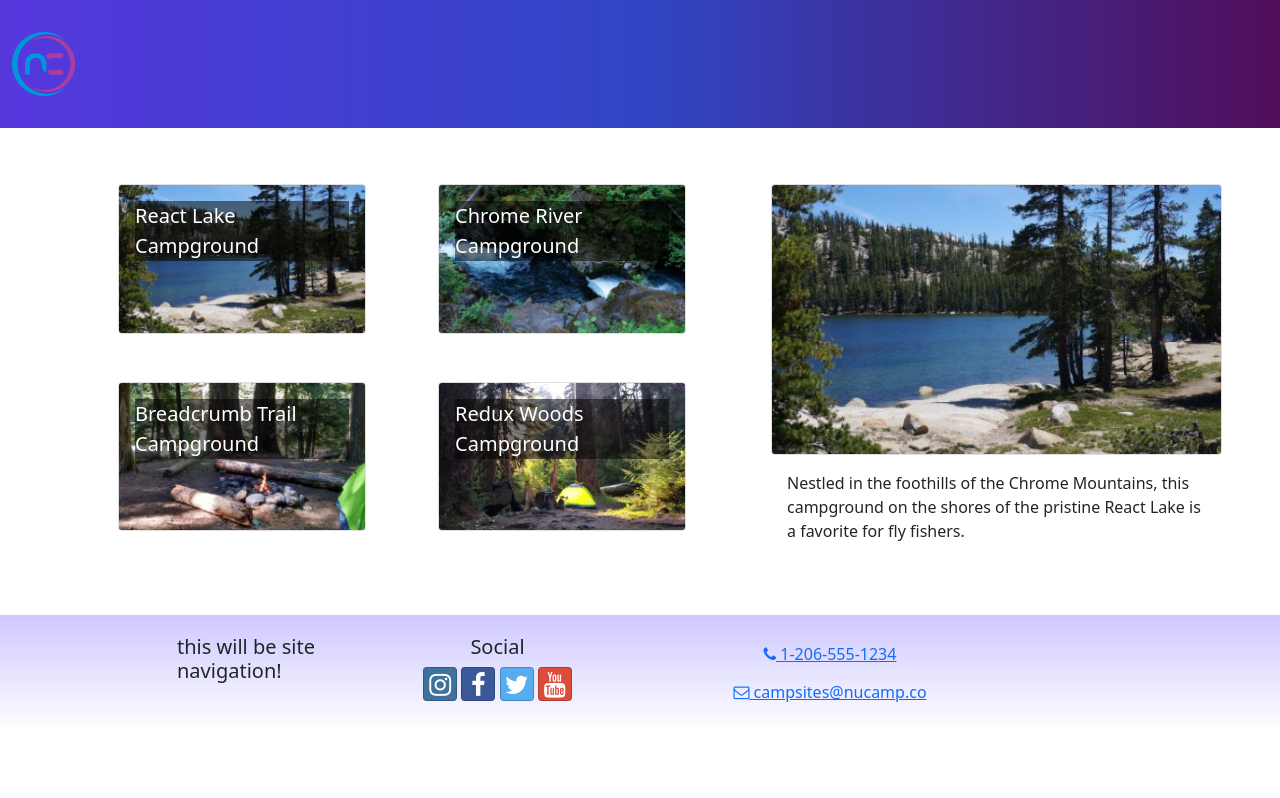
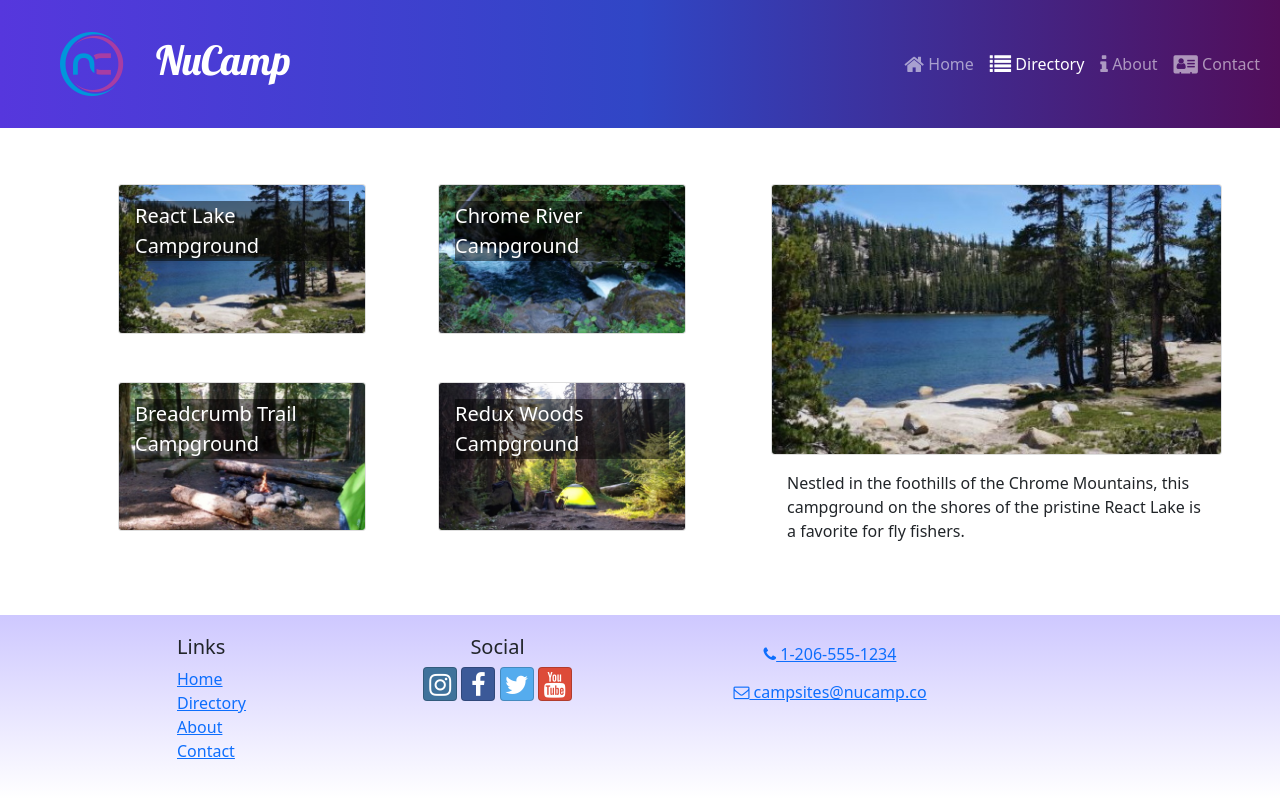
Before and after one commit to rockleejb/nucampsite-react, a React (Create React App) app: page /directory in a window 1280 px wide. Built offline with nearby package versions, Linux system fonts and the light colour scheme.

Commit message:
Header and Footer Links

```diff
--- a/src/components/Footer.js
+++ b/src/components/Footer.js
@@ -1,4 +1,5 @@
 import { Container, Row, Col } from "reactstrap";
+import { Link } from "react-router-dom";
 
 const Footer = () => {
   return (
@@ -6,7 +7,21 @@
       <Container>
         <Row>
           <Col xs={{ size: 4, offset: 1 }} sm="2">
-            <h5>this will be site navigation!</h5>
+            <h5>Links</h5>
+            <ul className="list-unstyled">
+              <li>
+                <Link to="/">Home</Link>
+              </li>
+              <li>
+                <Link to="/directory">Directory</Link>
+              </li>
+              <li>
+                <Link to="/about">About</Link>
+              </li>
+              <li>
+                <Link to="/contact">Contact</Link>
+              </li>
+            </ul>
           </Col>
           <Col xs="6" sm="3" className="text-center">
             <h5>Social</h5>
--- a/src/components/Header.js
+++ b/src/components/Header.js
@@ -1,12 +1,48 @@
-import { Navbar, NavbarBrand } from "reactstrap";
+import { useState } from "react";
+import {
+  Navbar,
+  NavbarBrand,
+  Collapse,
+  NavbarToggler,
+  Nav,
+  NavItem,
+} from "reactstrap";
 import NucampLogo from "../app/assets/img/logo.png";
+import { NavLink } from "react-router-dom";
 
 const Header = () => {
+  const [menuOpen, setMenuOpen] = useState(false);
   return (
     <Navbar dark color="primary" sticky="top" expand="md">
-      <NavbarBrand href="/">
-        <img src={NucampLogo} alt="nucamp logo" />
+      <NavbarBrand href="/" className="ms-5">
+        <img src={NucampLogo} className="float-start" alt="nucamp logo" />
+        <h1 className="mt-1">NuCamp</h1>
       </NavbarBrand>
+      <NavbarToggler onClick={() => setMenuOpen(!menuOpen)}/>
+      <Collapse isOpen={menuOpen} navbar>
+        <Nav className="ms-auto" navbar>
+          <NavItem>
+            <NavLink className="nav-link" to="/">
+              <i className="fa fa-home fa-lg" /> Home
+            </NavLink>
+          </NavItem>
+          <NavItem>
+            <NavLink className="nav-link" to="/directory">
+              <i className="fa fa-list fa-lg" /> Directory
+            </NavLink>
+          </NavItem>
+          <NavItem>
+            <NavLink className="nav-link" to="/about">
+              <i className="fa fa-info fa-lg" /> About
+            </NavLink>
+          </NavItem>
+          <NavItem>
+            <NavLink className="nav-link" to="/contact">
+              <i className="fa fa-address-card fa-lg" /> Contact
+            </NavLink>
+          </NavItem>
+        </Nav>
+      </Collapse>
     </Navbar>
   );
 };
```
